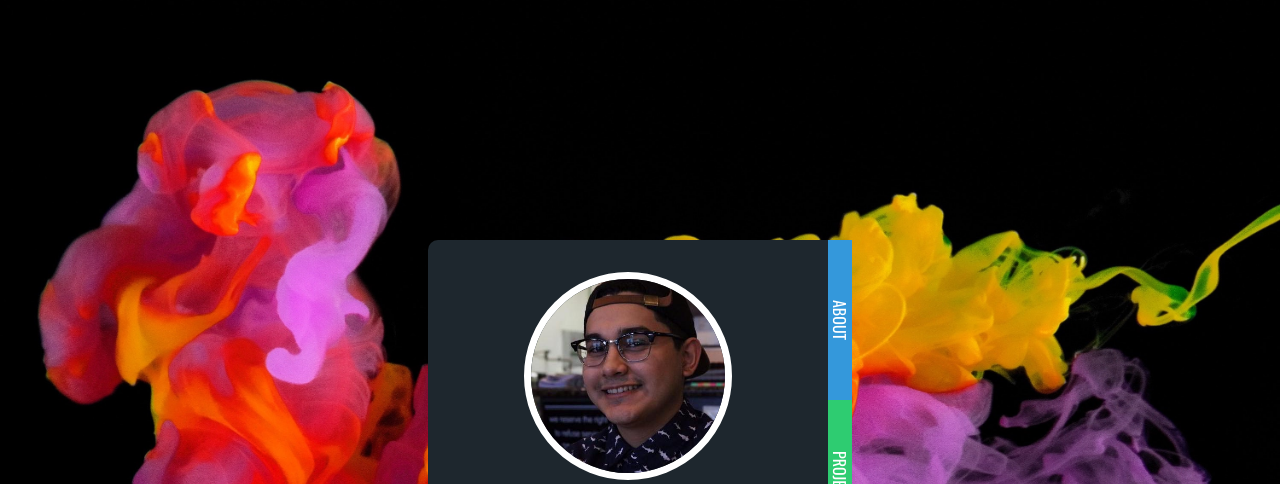
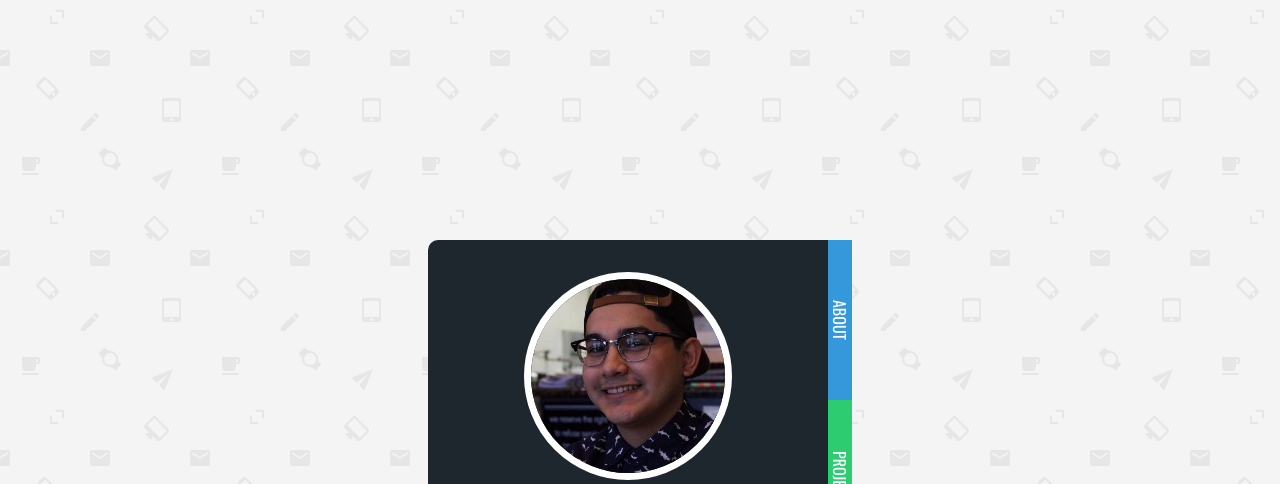
Before and after one commit to johnnyvalles/portfolio, a plain HTML site: page index.html in a window 1280 px wide. Shown: the top 484 px of the page. Drawn offline with nearby package versions, Linux system fonts and the light colour scheme.

Commit message:
Update background pattern

```diff
--- a/style.css
+++ b/style.css
@@ -10,9 +10,7 @@ html {
 
 body {
     background: #FFF;
-    background: url(./images/back.jpg);
-    background-repeat: no-repeat;
-    background-size: cover;
+    background: url(./images/back.png);
 }
 
 .business-card {
```
Also changed, not shown: images/back.jpg (deleted), images/back.png (added).
